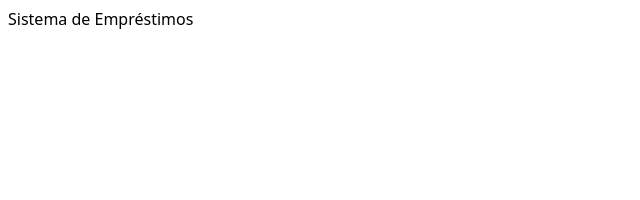
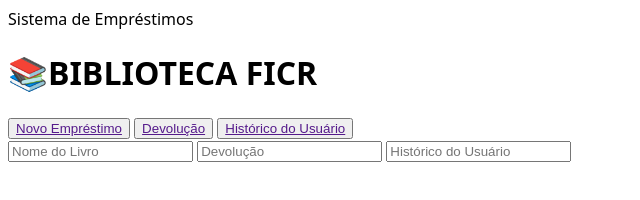
Before and after one commit to CInUFPE-2025-IA-EDU/FICR-EDU-1Ax, a website: page src/squads/c/index.html in a window 1280 px wide. Shown: the whole page, without its empty margins (0-640 px from the left). Drawn offline with Linux system fonts and the light colour scheme.

Commit message:
D07-Semana 1 - Inicio HTML

```diff
--- a/package.json
+++ b/package.json
@@ -1,5 +1,6 @@
 {
   "name": "ficr-edu-1ax",
+  "type": "module",
   "private": true,
   "scripts": {
     "lint": "eslint \"src/**/*.js\"",
--- a/src/squads/c/index.html
+++ b/src/squads/c/index.html
@@ -1,4 +1,32 @@
-<!doctype html><meta charset='utf-8'><title>Sistema de Empréstimos</title>
+<!doctype html>
+<head>
+<meta charset='utf-8'><title>Sistema de Empréstimos</title>
 <div id='app'>Sistema de Empréstimos</div>
 <script type='module' src='./app.js'></script>
 <link rel='stylesheet' href='./style.css'>
+</head>
+<body>
+    <header>
+      <div class="container"></div>
+       <h1>📚BIBLIOTECA FICR</h1>
+       <div class="tabs">
+        <button class="tab-button active"><a href="">Novo Empréstimo</a></button>
+        <button class="tab-button refund"><a href="">Devolução</a></button>
+        <button class="tab-button user"><a href="">Histórico do Usuário</a></button>
+       </div>
+</header>
+<main>
+    <form action="#">
+        <label for="Empréstimo"></label>
+        <input type="text" id="Empréstimo" placeholder="Nome do Livro" required>
+        <label for="Devolução"></label>
+        <input type="text" id="Devolução" placeholder="Devolução" required>
+        <label for="Usuário"></label>
+        <input type="text" id="Usuário" placeholder="Histórico do Usuário" required>
+    </form>
+
+</main>
+<footer>
+
+</footer>
+</body>
```
Also changed, not shown: 1 other file.
